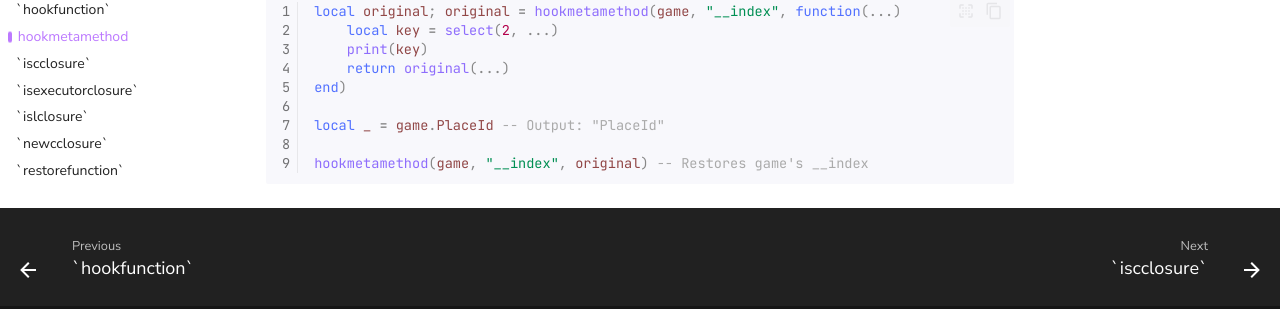
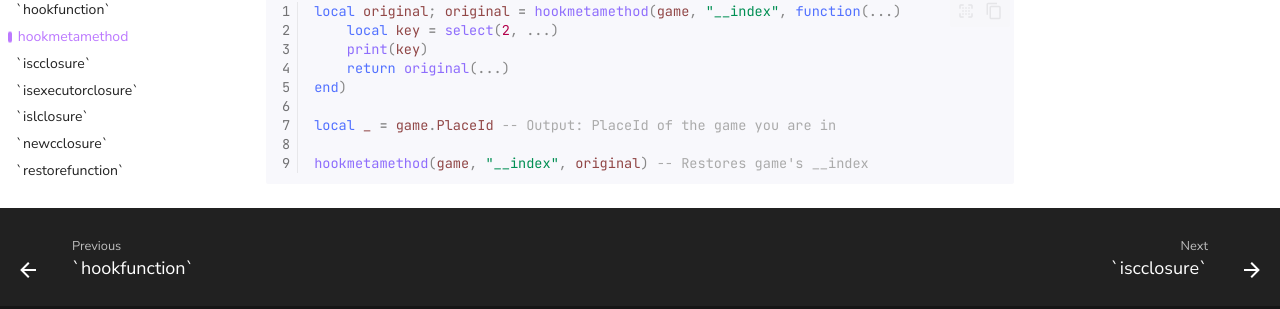
Before and after one commit to sUNC-Utilities/docs.sunc.su, an MkDocs documentation site: the page built from docs/Closures/hookmetamethod.md, in a window 1280 px wide and 900 px high, scrolled down 553 px. Shown: the part 358-667 px from the top of the window. Built offline with MkDocs 1.6.1 and Material for MkDocs 9.7.7, drawn with Linux system fonts in a browser that asks for light colours; comment, search, counter and statistics services are not loaded.

Commit message:
Update hookmetamethod.md

````diff
--- a/docs/Closures/hookmetamethod.md
+++ b/docs/Closures/hookmetamethod.md
@@ -29,7 +29,7 @@ local original; original = hookmetamethod(game, "__index", function(...)
     return original(...)
 end)
 
-local _ = game.PlaceId -- Output: "PlaceId"
+local _ = game.PlaceId -- Output: PlaceId of the game you are in
 
 hookmetamethod(game, "__index", original) -- Restores game's __index
 ```
````
